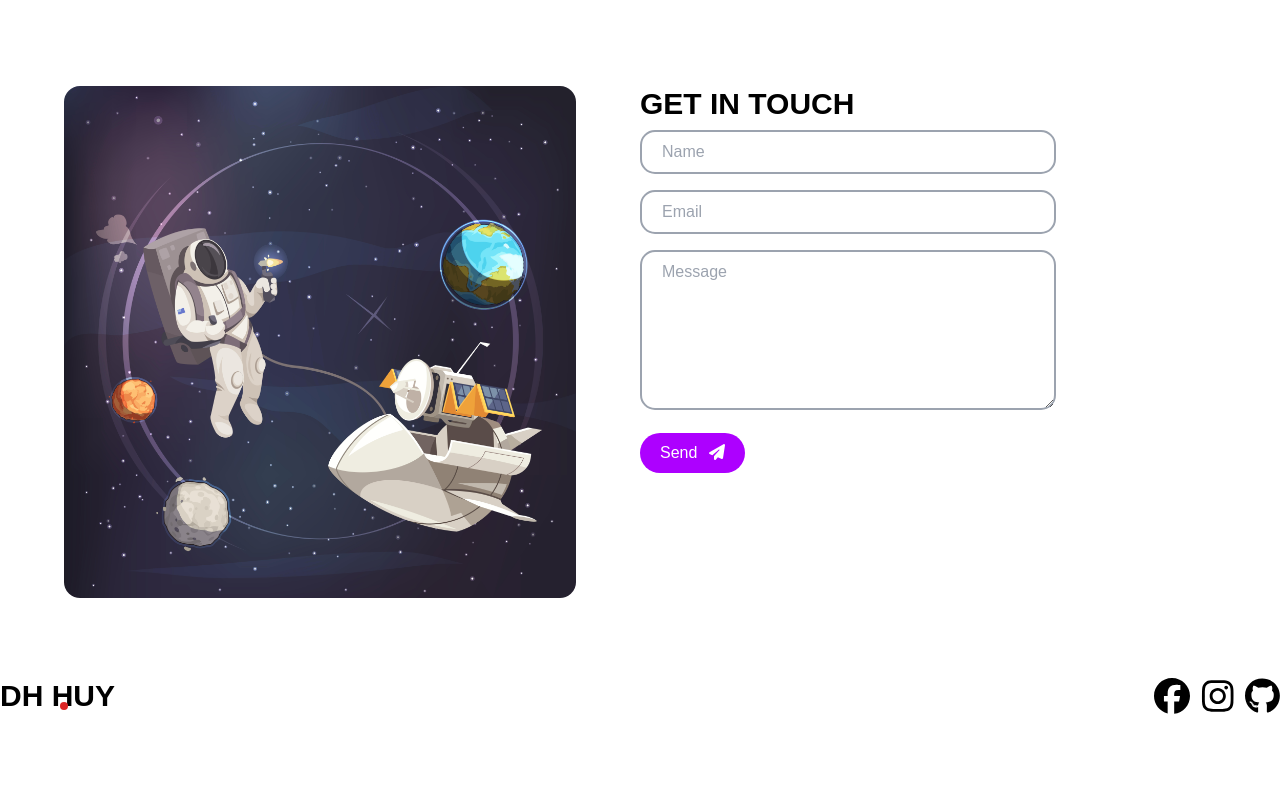
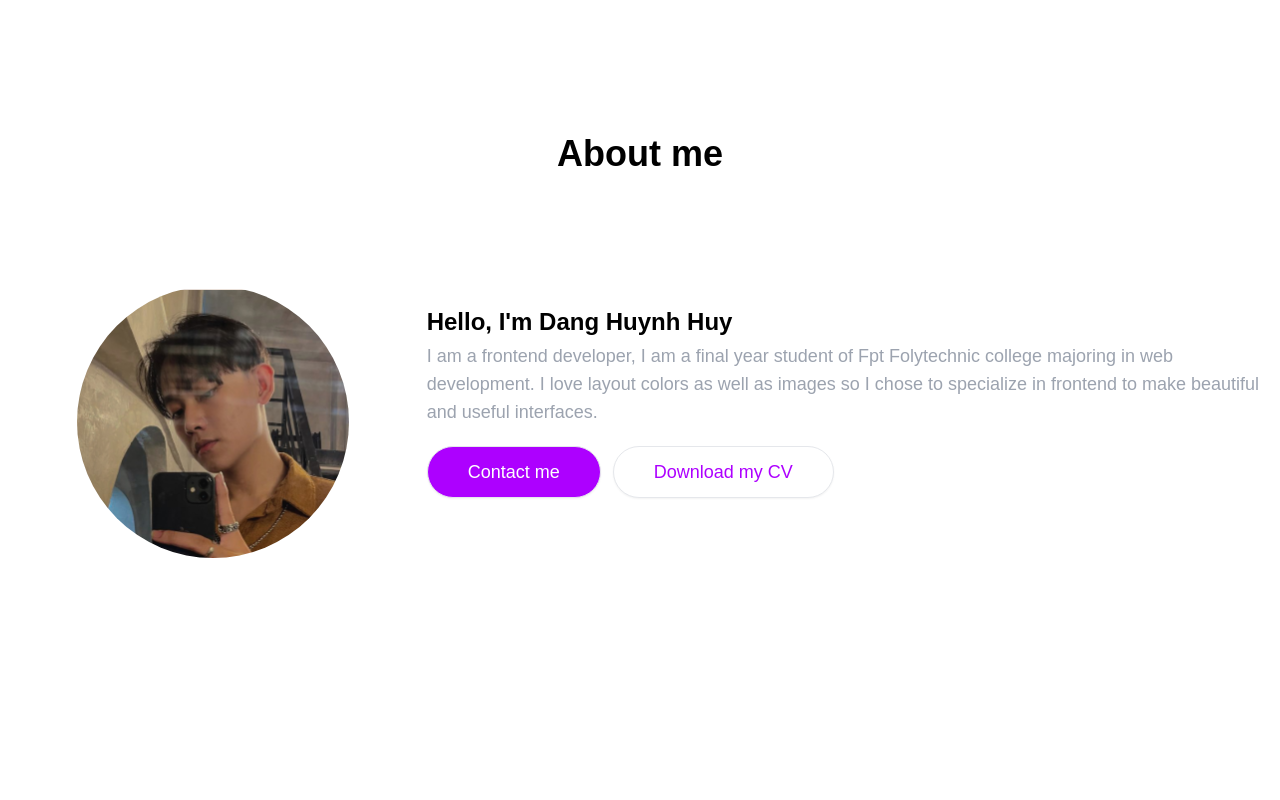
Before and after one commit to HuyDang92/dhhuy, a React (Vite) app: page / in a window 1280 px wide. Shown: the part 700-1500 px from the top of the page. Built offline with nearby package versions, Linux system fonts and the light colour scheme.

Commit message:
~ fixed finished

```diff
--- a/package.json
+++ b/package.json
@@ -40,6 +40,7 @@
     "@typescript-eslint/parser": "^5.59.0",
     "@vitejs/plugin-react-swc": "^3.0.0",
     "autoprefixer": "^10.4.14",
+    "compass": "^0.1.1",
     "eslint": "^8.38.0",
     "eslint-plugin-react-hooks": "^4.6.0",
     "eslint-plugin-react-refresh": "^0.3.4",
--- a/src/App.tsx
+++ b/src/App.tsx
@@ -9,14 +9,14 @@ import Contact from './components/Contact';
 function App() {
    return (
       <div>
-         <header className="container">
+         <header className="">
             <NavBar />
          </header>
          <main className="w-full max-w-7xl mx-auto">
             <Home />
-            {/* <About /> */}
-            {/* <Skills /> */}
-            {/* <Projects /> */}
+            <About />
+            <Skills />
+            <Projects />
             <Contact />
          </main>
       </div>
--- a/src/components/About/About.scss
+++ b/src/components/About/About.scss
@@ -1,245 +1,295 @@
-// .avt {
-//    border-radius: 34% 66% 53% 47% / 56% 44% 56% 44%;
-//    animation: spin 20s infinite;
+// $color: #ad00ff;
+
+// * {
+//    box-sizing: border-box;
 // }
-// @keyframes spin {
+
+// @keyframes move-dot1 {
 //    0% {
-//       transform: rotate(0deg);
+//       transform: translateX(-50%) translateY(-50%);
 //    }
+
+//    20% {
+//       transform: translateX(-50%) translateY(30%);
+//    }
+
 //    100% {
-//       transform: rotate(360deg);
+//       transform: translateX(-50%) translateY(30%);
 //    }
 // }
-$color: #ad00ff;
 
-* {
-   box-sizing: border-box;
+// @keyframes move-dot2 {
+//    0% {
+//       transform: translateX(-50%) translateY(-50%);
+//    }
+
+//    15% {
+//       transform: translateX(-50%) translateY(-10%);
+//    }
+
+//    30% {
+//       transform: translateX(-10%) translateY(-10%);
+//    }
+
+//    100% {
+//       transform: translateX(-10%) translateY(-10%);
+//    }
+// }
+
+// .avt-effect {
+//    position: relative;
+//    height: 24rem;
+//    width: 24rem;
+//    //    top: 50%;
+//    //    left: 50%;
+//    //    transform: translateX(-50%) translateY(-50%);
+
+//    > .item {
+//       position: absolute;
+//       top: 0;
+//       left: 50%;
+//       height: 50%;
+//       width: 50%;
+//       transform: translateX(-50%);
+//       transform-origin: 50% 100%;
+//       pointer-events: none;
+//    }
+
+//    > .item:nth-child(2) {
+//       transform: translateX(-50%) rotate(90deg);
+//    }
+
+//    > .item:nth-child(3) {
+//       transform: translateX(-50%) rotate(180deg);
+//    }
+
+//    > .item:nth-child(4) {
+//       transform: translateX(-50%) rotate(270deg);
+//    }
+
+//    > .item > .line {
+//       height: 100%;
+//       width: calc(50% + 1px);
+//       border-right: 2px dashed $color;
+//    }
+
+//    > .item > .dot {
+//       position: absolute;
+//       left: 50%;
+//       top: 10%;
+//       transform: translateX(-50%) translateY(-50%);
+//       height: 100%;
+//       width: 100%;
+//       animation: move-dot1 5.5s linear infinite;
+//    }
+
+//    > .item > .dot::after {
+//       content: '';
+//       position: absolute;
+//       top: 50%;
+//       left: 50%;
+//       transform: translateX(-50%) translateY(-50%);
+//       height: 5%;
+//       width: 5%;
+//       background: #fff;
+//       border: 2px solid $color;
+//       border-radius: 50%;
+//    }
+
+//    > .item > .circle {
+//       position: absolute;
+//       top: 0;
+//       left: 50%;
+//       transform: translateX(-50%);
+//       height: 20%;
+//       width: 20%;
+//       border-radius: 50%;
+//       background: linear-gradient(90deg, rgba(173, 0, 255, 1) 0%, rgba(0, 178, 255, 1) 100%);
+//    }
+
+//    > .item.-type2 {
+//       top: 0;
+//       left: 0;
+//       transform: none;
+//       transform-origin: 100% 100%;
+//    }
+
+//    > .item.-type2:nth-child(5) {
+//       transform: scaleX(-100%);
+//    }
+
+//    > .item.-type2:nth-child(6) {
+//       transform: scaleX(-100%) scaleY(-100%);
+//    }
+
+//    > .item.-type2:nth-child(7) {
+//       transform: scaleY(-100%);
+//    }
+
+//    > .item.-type2 > .line {
+//       position: absolute;
+//       top: 30%;
+//       left: calc(30% - 1px);
+//       width: 70%;
+//       height: 40%;
+//       border-right: none;
+//       border-left: 2px dashed $color;
+//       border-bottom: 2px dashed $color;
+//    }
+
+//    > .item.-type2 > .dot {
+//       top: 30%;
+//       left: 30%;
+//       animation: move-dot2 4s linear infinite;
+//    }
+
+//    > .item.-type2 > .circle {
+//       top: 30%;
+//       left: 30%;
+//       transform: translateX(-50%) translateY(-50%);
+//    }
+
+//    > .item:nth-of-type(1) > .dot {
+//       animation-delay: 0;
+//    }
+
+//    > .item:nth-of-type(7) > .dot {
+//       animation-delay: 0.5s;
+//    }
+
+//    > .item:nth-of-type(2) > .dot {
+//       animation-delay: 1s;
+//    }
+
+//    > .item:nth-of-type(6) > .dot {
+//       animation-delay: 1.5s;
+//    }
+
+//    > .item:nth-of-type(3) > .dot {
+//       animation-delay: 2s;
+//    }
+
+//    > .item:nth-of-type(5) > .dot {
+//       animation-delay: 2.5s;
+//    }
+
+//    > .item:nth-of-type(4) > .dot {
+//       animation-delay: 3s;
+//    }
+
+//    > .item:nth-of-type(8) > .dot {
+//       animation-delay: 3.5s;
+//    }
+
+//    > .center {
+//       position: absolute;
+//       top: 50%;
+//       left: 50%;
+//       transform: translateX(-50%) translateY(-50%);
+//       height: 50%;
+//       width: 50%;
+//    }
+
+//    > .center > .circle {
+//       position: absolute;
+//       top: 50%;
+//       left: 50%;
+//       transform: translateX(-50%) translateY(-50%);
+//       border-radius: 50%;
+//    }
+
+//    > .center > .circle:nth-child(1) {
+//       height: 100%;
+//       width: 100%;
+//       background: #fff;
+//       box-shadow: 0 0 3vmin rgba(0, 0, 0, 0.1);
+//    }
+
+//    > .center > .circle:nth-child(2) {
+//       height: 80%;
+//       width: 80%;
+//       border: 2px solid $color;
+//    }
+
+//    > .center > .circle:nth-child(3) {
+//       height: 50%;
+//       width: 50%;
+//       background: linear-gradient(90deg, rgba(173, 0, 255, 1) 0%, rgba(0, 178, 255, 1) 100%);
+//    }
+// }
+// // ==========================================================================
+
+.avatar {
+   position: relative;
+   height: 17rem;
+   width: 17rem;
 }
 
-@keyframes move-dot1 {
-   0% {
-      transform: translateX(-50%) translateY(-50%);
+.avatar img {
+   border-radius: 9999px;
+   height: 100%;
+   position: relative;
+   width: 100%;
+   z-index: 2;
 }
 
-   20% {
-      transform: translateX(-50%) translateY(30%);
+@keyframes cycle-colors {
+   0% {
+      border-color: hsl(0, 100%, 50%);
    }
-
+   25% {
+      border-color: hsl(90, 100%, 50%);
+   }
+   50% {
+      border-color: hsl(180, 100%, 50%);
+   }
+   75% {
+      border-color: hsl(270, 100%, 50%);
+   }
    100% {
-      transform: translateX(-50%) translateY(30%);
+      border-color: hsl(360, 100%, 50%);
    }
 }
 
-@keyframes move-dot2 {
-   0% {
-      transform: translateX(-50%) translateY(-50%);
-   }
-
-   15% {
-      transform: translateX(-50%) translateY(-10%);
-   }
-
-   30% {
-      transform: translateX(-10%) translateY(-10%);
-   }
-
-   100% {
-      transform: translateX(-10%) translateY(-10%);
+@keyframes pulse {
+   to {
+      opacity: 0;
+      transform: scale(1);
    }
 }
 
-.animation-example {
-   position: relative;
-   //    top: 50%;
-   //    left: 50%;
-   //    transform: translateX(-50%) translateY(-50%);
-   height: 24rem;
-   width: 24rem;
-
-   > .item {
+.avatar::before,
+.avatar::after {
+   animation: pulse 2s linear infinite;
+   border: #fff solid 8px;
+   border-radius: 9999px;
+   box-sizing: border-box;
+   content: ' ';
+   height: 140%;
+   left: -20%;
+   opacity: 0.6;
    position: absolute;
-      top: 0;
-      left: 50%;
-      height: 50%;
-      width: 50%;
-      transform: translateX(-50%);
-      transform-origin: 50% 100%;
-      pointer-events: none;
+   top: -20%;
+   transform: scale(0.714);
+   width: 140%;
+   z-index: 1;
 }
 
-   > .item:nth-child(2) {
-      transform: translateX(-50%) rotate(90deg);
-   }
-
-   > .item:nth-child(3) {
-      transform: translateX(-50%) rotate(180deg);
-   }
-
-   > .item:nth-child(4) {
-      transform: translateX(-50%) rotate(270deg);
-   }
-
-   > .item > .line {
-      height: 100%;
-      width: calc(50% + 1px);
-      border-right: 2px dashed $color;
-   }
-
-   > .item > .dot {
-      position: absolute;
-      left: 50%;
-      top: 10%;
-      transform: translateX(-50%) translateY(-50%);
-      height: 100%;
-      width: 100%;
-      animation: move-dot1 5.5s linear infinite;
-   }
-
-   > .item > .dot::after {
-      content: '';
-      position: absolute;
-      top: 50%;
-      left: 50%;
-      transform: translateX(-50%) translateY(-50%);
-      height: 5%;
-      width: 5%;
-      background: #fff;
-      border: 2px solid $color;
-      border-radius: 50%;
-   }
-
-   > .item > .circle {
-      position: absolute;
-      top: 0;
-      left: 50%;
-      transform: translateX(-50%);
-      height: 20%;
-      width: 20%;
-      border-radius: 50%;
-      background: linear-gradient(90deg, rgba(173, 0, 255, 1) 0%, rgba(0, 178, 255, 1) 100%);
-   }
-
-   > .item.-type2 {
-      top: 0;
-      left: 0;
-      transform: none;
-      transform-origin: 100% 100%;
-   }
-
-   > .item.-type2:nth-child(5) {
-      transform: scaleX(-100%);
-   }
-
-   > .item.-type2:nth-child(6) {
-      transform: scaleX(-100%) scaleY(-100%);
-   }
-
-   > .item.-type2:nth-child(7) {
-      transform: scaleY(-100%);
-   }
-
-   > .item.-type2 > .line {
-      position: absolute;
-      top: 30%;
-      left: calc(30% - 1px);
-      width: 70%;
-      height: 40%;
-      border-right: none;
-      border-left: 2px dashed $color;
-      border-bottom: 2px dashed $color;
-   }
-
-   > .item.-type2 > .dot {
-      top: 30%;
-      left: 30%;
-      animation: move-dot2 4s linear infinite;
-   }
-
-   > .item.-type2 > .circle {
-      top: 30%;
-      left: 30%;
-      transform: translateX(-50%) translateY(-50%);
-   }
-
-   > .item:nth-of-type(1) > .dot {
-      animation-delay: 0;
-   }
-
-   > .item:nth-of-type(7) > .dot {
-      animation-delay: 0.5s;
-   }
-
-   > .item:nth-of-type(2) > .dot {
+.avatar::after {
    animation-delay: 1s;
 }
 
-   > .item:nth-of-type(6) > .dot {
-      animation-delay: 1.5s;
+.avatar:hover::before,
+.avatar:hover::after {
+   animation: pulse 1s linear infinite, cycle-colors 6s linear infinite;
 }
 
-   > .item:nth-of-type(3) > .dot {
-      animation-delay: 2s;
+.avatar:hover::after {
+   animation-delay: 0.5s;
 }
-
-   > .item:nth-of-type(5) > .dot {
-      animation-delay: 2.5s;
-   }
-
-   > .item:nth-of-type(4) > .dot {
-      animation-delay: 3s;
-   }
-
-   > .item:nth-of-type(8) > .dot {
-      animation-delay: 3.5s;
-   }
-
-   > .center {
-      position: absolute;
-      top: 50%;
-      left: 50%;
-      transform: translateX(-50%) translateY(-50%);
-      height: 50%;
-      width: 50%;
-   }
-
-   > .center > .circle {
-      position: absolute;
-      top: 50%;
-      left: 50%;
-      transform: translateX(-50%) translateY(-50%);
-      border-radius: 50%;
-   }
-
-   > .center > .circle:nth-child(1) {
-      height: 100%;
-      width: 100%;
-      background: #fff;
-      box-shadow: 0 0 3vmin rgba(0, 0, 0, 0.1);
-   }
-
-   > .center > .circle:nth-child(2) {
-      height: 80%;
-      width: 80%;
-      border: 2px solid $color;
-   }
-
-   > .center > .circle:nth-child(3) {
-      height: 50%;
-      width: 50%;
-      background: linear-gradient(90deg, rgba(173, 0, 255, 1) 0%, rgba(0, 178, 255, 1) 100%);
+@media (max-width: 580px) {
+   .avatar {
+      width: 15rem;
+      height: 15rem;
    }
 }
-// ==========================================================================
-
-@media (max-width: 480px) {
-   .animation-example {
-      width: 17rem;
-      height: 17rem;
-   }
-}
-// @media (max-width: 600px) {
-//    .animation-example {
-//       width: 20rem;
-//       height: 20rem;
-//    }
-// }
--- a/src/components/About/index.tsx
+++ b/src/components/About/index.tsx
@@ -10,16 +10,16 @@ export default function NavBar() {
       AOS.init();
    }, []);
    return (
-      <div className="px-5 lg:px-0 relative h-[75vh] mt-20 lg:mt-40" id="about">
+      <div className="px-5 lg:px-0 relative h-[75vh] mt-40" id="about">
          <h1
             data-aos="fade-up"
-            className="dark:text-gray-50 text-center text-xl lg:text-4xl font-extrabold mb-10 lg:mb-14"
+            className="dark:text-gray-50 text-center text-xl lg:text-4xl font-extrabold mb-10 lg:mb-28"
          >
             About me
          </h1>
-         <div className="lg:grid lg:grid-cols-3">
-            <div data-aos="zoom-in" className="col-span-1">
-               <div className="animation-example">
+         <div className="lg:grid relative lg:grid-cols-3">
+            <div data-aos="zoom-in" className="lg:col-span-1 relative flex justify-center">
+               {/* <div className="avt-effect">
                   <div className="item">
                      <div className="line"></div>
                      <div className="dot"></div>
@@ -61,14 +61,14 @@ export default function NavBar() {
                      <div className="circle"></div>
                   </div>
                   <div className="center">
-                     {/* <div className="circle"></div>
-                     <div className="circle"></div>
-                     <div className="circle"></div> */}
                      <img className="rounded-full w-full h-full" src="/avt.svg" alt="" />
                   </div>
+               </div> */}
+               <div className="avatar my-10 lg:my-0">
+                  <img className="rounded-full w-full h-full" src="/avt.svg" alt="" />
                </div>
             </div>
-            <div data-aos="fade-left" className="col-span-2 mt-5 dark:text-gray-50">
+            <div data-aos="zoom-in" className="col-span-2 mt-5 dark:text-gray-50">
                <h1 className="lg:text-2xl font-bold mb-1">Hello, I'm Dang Huynh Huy</h1>
                <p className="text-sm font-medium lg:text-lg text-gray-400">
                   I am a frontend developer, I am a final year student of Fpt Folytechnic college
--- a/src/components/Contact/index.tsx
+++ b/src/components/Contact/index.tsx
@@ -12,15 +12,15 @@ export default function NavBar() {
    return (
       <div className="relative min-h-[75vh] mt-28" id="contact">
          <div className="grid lg:grid-cols-2">
-            <div data-aos="fade-right" className="px-5 lg:px-16">
+            <div data-aos="fade-right" className="px-5 lg:px-28">
                <img className="rounded-2xl object-cover" src="/thumb.jpg" alt="" />
             </div>
-            <div data-aos="fade-left" className="px-5 lg:px-0 mt-5 lg:mt-0">
+            <div data-aos="fade-up" className="px-5 lg:px-0 mt-5 lg:mt-0">
                <h1 className="text-3xl font-bold mb-2 dark:text-gray-50">GET IN TOUCH</h1>
                <MyForm />
             </div>
          </div>
-         <div className="flex justify-between px-5 lg:px-0 py-14 lg:py-20">
+         <div className="flex justify-between px-5 lg:px-0 py-14 lg:py-10">
             <div className="h-fit">
                <h2 className="dark:text-white transition-all relative before:absolute before:w-2 before:h-2 before:bg-red-600 before:rounded-full before:bottom-1 before:left-[60px] w-36 font-extrabold text-3xl">
                   DH HUY
--- a/src/components/Home/index.tsx
+++ b/src/components/Home/index.tsx
@@ -86,7 +86,7 @@ export default function NavBar() {
                   alt=""
                />
                <img
-                  className="computer w-20 lg:absolute lg:top-20 lg:-right-16 lg:w-40"
+                  className="computer w-20 lg:absolute lg:top-20 lg:-right-10 lg:w-40"
                   src="/computer.svg"
                   alt=""
                />
--- a/src/components/Projects/index.tsx
+++ b/src/components/Projects/index.tsx
@@ -11,7 +11,7 @@ export default function NavBar() {
       AOS.init();
    }, []);
    return (
-      <div className="px-5 lg:px-0 relative lg:min-h-[80vh] mt-20" id="projects">
+      <div className="px-5 lg:px-0 relative lg:min-h-[80vh] mt-32 lg:mt-20" id="projects">
          <h1
             data-aos="fade-up"
             className="text-center text-xl lg:text-4xl font-extrabold mb-8 lg:mb-14 dark:text-gray-50"
@@ -22,7 +22,7 @@ export default function NavBar() {
             <div data-aos="fade-right" className="thumb">
                <img className="lg:p-5" src="/project/project1.png" alt="" />
             </div>
-            <div data-aos="fade-left" className="info lg:w-[80%] lg:ps-10">
+            <div data-aos="zoom-in" className="info lg:w-[80%] lg:ps-10">
                <h2 className="text-center lg:text-2xl font-bold my-2 dark:text-gray-50">
                   CineVerse
                </h2>
@@ -93,7 +93,7 @@ export default function NavBar() {
                   </Button>
                </div>
             </div>
-            <div data-aos="fade-left" className="thumb">
+            <div data-aos="zoom-in" className="thumb">
                <img
                   className="lg:p-5 lg:mt-0 mt-5 rounded-2xl lg:rounded-[50px]"
                   src="/project/project2.png"
--- a/src/components/Skills/index.tsx
+++ b/src/components/Skills/index.tsx
@@ -7,7 +7,7 @@ export default function NavBar() {
       AOS.init();
    }, []);
    return (
-      <div className="px-5 lg:px-0 relative h-[40vh] lg:h-[75vh] mt-56 lg:mt-28" id="skills">
+      <div className="px-5 lg:px-0 relative h-[40vh] lg:h-[75vh] mt-32 lg:mt-28" id="skills">
          <h1
             data-aos="fade-up"
             className="text-center text-xl lg:text-4xl font-extrabold dark:text-gray-50"
```
Also changed, not shown: src/components/Home/Home.scss (+43 -43 lines), public/avt-2.jpg (added), 1 other file (tests, documents, lock files or other folders). Lines whose indentation alone changed are shown as unchanged.
